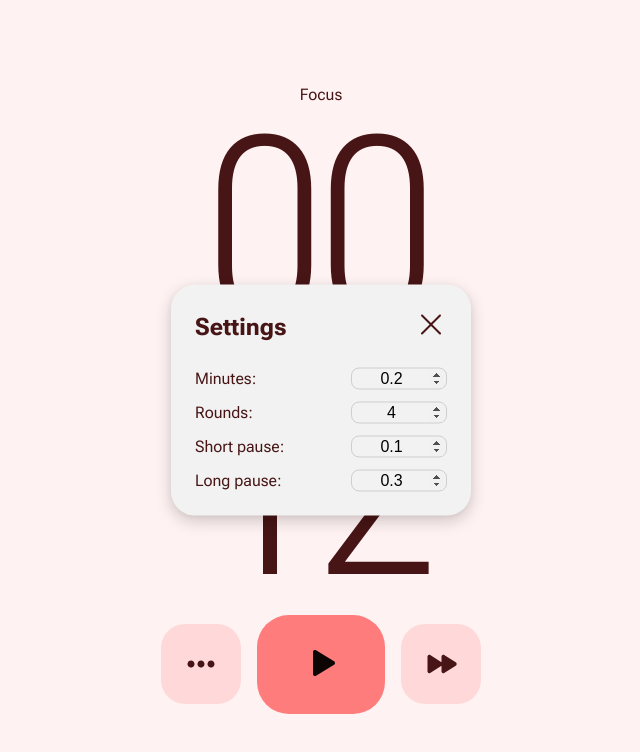
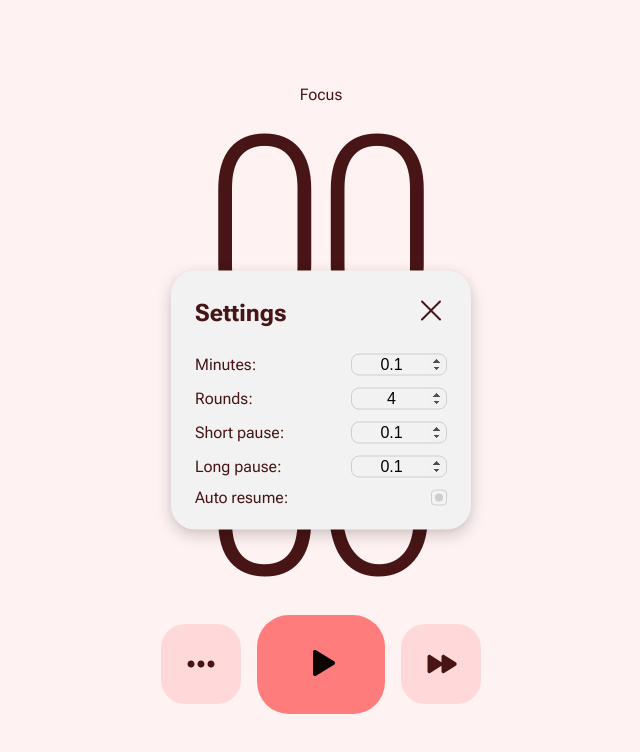
Before and after one commit to grynkiv0x001/pomodoro-vue, a Vue app: page / in a window 1280 px wide. Both pictures are taken after a click on the button 520 px from the left and 664 px from the top of the page. Shown: the top 752 px of the page, without its empty margins (319-959 px from the left). Built offline with nearby package versions, Linux system fonts and the light colour scheme.

Commit message:
added auto resume

```diff
--- a/src/assets/styles/_variables.scss
+++ b/src/assets/styles/_variables.scss
@@ -62,13 +62,16 @@
   --clr-blue-alpha-100: #4cacff26;
   --clr-blue-alpha-50: #4cacff0d;
 
-  @media (prefers-color-scheme: light) {
-    @include colors-light();
-  }
+  @include colors-light();
 
-  @media (prefers-color-scheme: dark) {
-    @include colors-dark();
-  }
+  // TODO: Fix themes
+  //@media (prefers-color-scheme: light) {
+  //  @include colors-light();
+  //}
+  //
+  //@media (prefers-color-scheme: dark) {
+  //  @include colors-dark();
+  //}
 }
 
 :root[data-theme='light'] {
--- a/src/store/local-timer.ts
+++ b/src/store/local-timer.ts
@@ -5,12 +5,12 @@ import { loadTimer, removeTimer, saveTimer } from '@/helpers/storage'
 const defaultTimer: ITimer = {
   status: 'init',
   timeLeft: 0,
-  minutes: 0.2,
+  minutes: 0.1,
   breakMinutes: 0.1,
-  longBreakMinutes: 0.3,
+  longBreakMinutes: 0.1,
   currentLoop: 1,
   loops: 4,
-  autoResume: false
+  autoResume: true
 }
 
 const saved = loadTimer()
@@ -45,7 +45,18 @@ const startTimer = () => {
       timer.updatedAt = Math.floor(Date.now() / 1000)
     } else {
       clearInterval(countdownInterval)
-      nextRound()
+
+      const isLast = timer.currentLoop === timer.loops && timer.timeLeft === 0
+
+      if (isLast) {
+        timer.currentLoop = 1
+        timer.startedAt = undefined
+        timer.updatedAt = undefined
+        timer.timeLeft = timer.minutes * 60
+        toggleTimerStatus()
+      } else {
+        nextRound()
+      }
     }
   }, 1000)
 }
@@ -84,10 +95,6 @@ const nextRound = () => {
 
   if (isLast) {
     timer.timeLeft = timer.longBreakMinutes * 60
-
-    if (timer.timeLeft === 0) {
-      timer.currentLoop = 1
-    }
   } else if (isEven) {
     timer.timeLeft = timer.breakMinutes * 60
   } else {
--- a/src/views/settings/Settings.vue
+++ b/src/views/settings/Settings.vue
@@ -36,6 +36,13 @@ const long = computed({
     timer.longBreakMinutes = val
   }
 })
+
+const autoResume = computed({
+  get: () => timer.autoResume,
+  set: (val: boolean) => {
+    timer.autoResume = val
+  }
+})
 </script>
 
 <template>
@@ -60,6 +67,10 @@ const long = computed({
         <li class="item">
           <label for="long">Long pause:</label>
           <input id="long" type="number" name="long" v-model="long" min="1" />
+        </li>
+        <li class="item">
+          <label for="auto">Auto resume:</label>
+          <input id="auto" type="checkbox" name="autoResume" v-model="autoResume" />
         </li>
       </ul>
     </template>
@@ -101,5 +112,29 @@ const long = computed({
       opacity: 1;
     }
   }
+
+  input[type='checkbox'] {
+    position: relative;
+    width: 16px;
+    height: 16px;
+    margin: 0;
+    border-radius: 4px;
+    appearance: none;
+    -webkit-appearance: none;
+
+    &:checked {
+      &::after {
+        content: '';
+        position: absolute;
+        top: 3px;
+        left: 3px;
+        display: block;
+        width: 8px;
+        height: 8px;
+        background-color: var(--clr-black-alpha-100);
+        border-radius: 50%;
+      }
+    }
+  }
 }
 </style>
```
